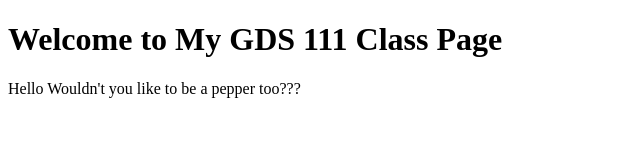
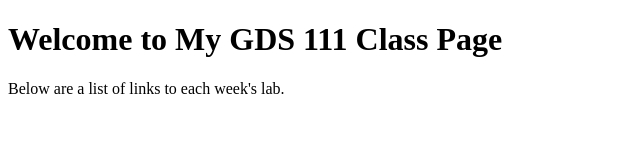
Before and after one commit to jordandubreuil/GDS1112024_41, a plain HTML site: page index.html in a window 1280 px wide. Shown: the full height of the page, 0-640 px from the left. Drawn offline with Linux system fonts and the light colour scheme.

Commit message:
Changed the message about the links

```diff
--- a/index.html
+++ b/index.html
@@ -6,6 +6,6 @@
     </head>
     <body>
         <h1>Welcome to My GDS 111 Class Page</h1>
-        <p>Hello Wouldn't you like to be a pepper too???</p>
+        <p>Below are a list of links to each week's lab.</p>
     </body>
 </html>
```
